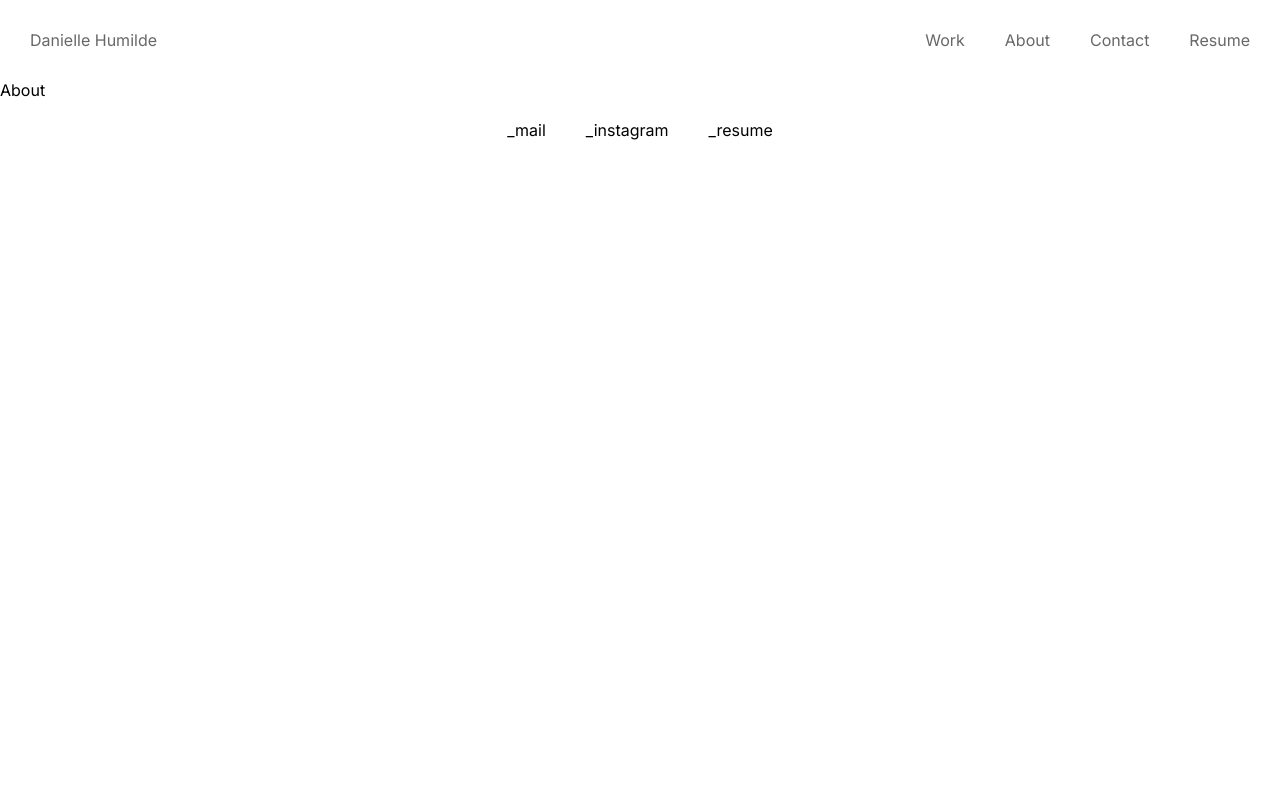
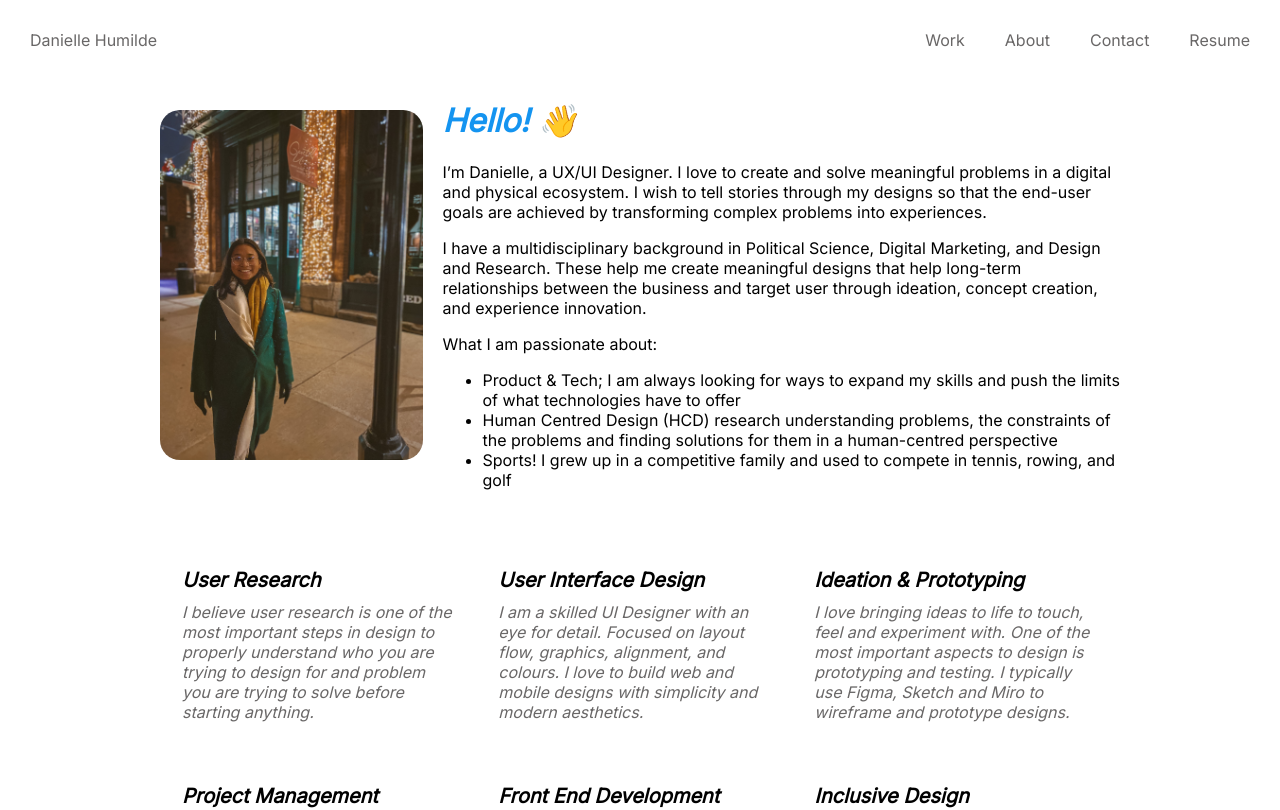
Before and after one commit to Stuart-Wilcox/Danielle-Humilde-Website, a React (Create React App) app: page /about in a window 1280 px wide. Shown: the top 810 px of the page. Built offline with nearby package versions, Linux system fonts and the light colour scheme.

Commit message:
about page working

```diff
--- /dev/null
+++ b/src/components/Content/index.tsx
@@ -0,0 +1,27 @@
+import styled from "styled-components";
+
+const StyledContent = styled.div`
+    display: flex;
+    flex-direction: row;
+    align-items: stretch;
+`;
+
+const StyledContentShoulder = styled.div`
+    flex: 1;
+`;
+
+const StyledContentMain = styled.div`
+    flex: 6;
+`;
+
+const Content: React.FC<{}> = ({ children }) => (
+    <StyledContent>
+        <StyledContentShoulder />
+        <StyledContentMain>
+            {children}
+        </StyledContentMain>
+        <StyledContentShoulder />
+    </StyledContent>
+);
+
+export default Content;
--- a/src/components/Paragraph/index.tsx
+++ b/src/components/Paragraph/index.tsx
@@ -2,7 +2,7 @@ import styled from "styled-components";
 
 const Paragraph = styled.p`
     font-weight: 500px;
-    font-size: 18px;
+    font-size: 16px;
     color: #000;
 `;
 
--- a/src/components/index.tsx
+++ b/src/components/index.tsx
@@ -1,3 +1,4 @@
+export { default as Content } from './Content';
 export { default as Navbar } from './Navbar';
 export { default as Footer } from './Footer';
 export { default as Title } from './Title';
--- /dev/null
+++ b/src/pages/About/index.style.tsx
@@ -0,0 +1,57 @@
+import styled from "styled-components";
+import { Title } from '../../components';
+
+export const StyledAbout = styled.div`
+
+`;
+
+export const StyledAboutContent = styled.div`
+    display: flex;
+    flex-direction: row;
+    align-items: flex-start;
+`;
+
+export const StyledAboutImage = styled.img`
+    margin-top: 30px;
+    max-height: 350px;
+    border-radius: 20px;
+    margin-right: 20px;
+`;
+
+export const StyledAboutIntro = styled.div`
+
+`;
+
+export const StyledAboutTitle = styled(Title)`
+    font-style: italic;
+    color: #1494F0;
+`;
+
+export const StyledAboutDetails = styled.table`
+
+`;
+
+export const StyledAboutDetailsRow = styled.tr`
+
+`;
+
+export const StyledAboutDetailsItem = styled.td`
+    text-align: left;
+    vertical-align: top;
+    padding: 0 20px;
+`;
+
+export const StyledAboutDetailsItemTitle = styled.div`
+    margin-top: 60px;
+    font-weight: 700;
+    font-style: italic;
+    font-size: 20px;
+    color: #000;
+    margin-bottom: 10px;
+`;
+
+export const StyledAboutDetailsItemContent = styled.div`
+    font-weight: 400;
+    font-style: italic;
+    color: #696767;
+`;
--- a/src/pages/About/index.tsx
+++ b/src/pages/About/index.tsx
@@ -1,17 +1,133 @@
-import * as React from 'react'
+import * as React from 'react';
+import {
+    Content,
+    Paragraph,
+} from '../../components';
+import {
+    StyledAbout,
+    StyledAboutContent,
+    StyledAboutDetails,
+    StyledAboutDetailsItem,
+    StyledAboutDetailsItemContent,
+    StyledAboutDetailsItemTitle,
+    StyledAboutDetailsRow,
+    StyledAboutImage,
+    StyledAboutIntro,
+    StyledAboutTitle,
+} from './index.style';
 
+type AboutDetails = {
+    title: string;
+    content: string;
+};
+
+const aboutDetails: AboutDetails[] = [
+    {
+        title: "User Research",
+        content: "I believe user research is one of the most important steps in design to properly understand who you are trying to design for and problem you are trying to solve before starting anything.",
+    },
+    {
+        title: "User Interface Design",
+        content: "I am a skilled UI Designer with an eye for detail. Focused on layout flow, graphics, alignment, and colours. I love to build web and mobile designs with simplicity and modern aesthetics.",
+    },
+    {
+        title: "Ideation & Prototyping",
+        content: "I love bringing ideas to life to touch, feel and experiment with. One of the most important aspects to design is prototyping and testing. I typically use Figma, Sketch and Miro to wireframe and prototype designs.",
+    },
+    {
+        title: "Project Management",
+        content: "I manage multiple clients, campaigns, and projects at a time. Project management is a key asset in order to keep organised especially in design and marketing ",
+    },
+    {
+        title: "Front End Development",
+        content: "I can create, develop, and manage web designs for front-end development using CSS, HTML, and JavaScript",
+    },
+    {
+        title: "Inclusive Design",
+        content: "I believe design should cater towards all people, not just cis-gender, able bodies. Design should always be made with inclusivity and accessibility for all people",
+    },
+];
 
 export interface IProps {
 
 }
 
 const About: React.FC<IProps> = (props: IProps) => {
-    const {} = props
+    const {} = props;
+
+    const aboutDetailsPerRow = 3;
+
+    const aboutDetailsRows: AboutDetails[][] = React.useMemo(() => {
+        return aboutDetails.reduce((acc, curr) => {
+            if (acc.length === 0) {
+                acc.push([]);
+            }
+
+            if (acc[acc.length-1].length === aboutDetailsPerRow) {
+                acc.push([]);
+            }
+
+            acc[acc.length-1].push(curr);
+
+            return acc;
+        }, [] as AboutDetails[][]);
+    }, [aboutDetailsPerRow]);
 
     return (
-        <>
-            About
-        </>
+        <Content>
+            <StyledAbout>
+                <StyledAboutContent>
+                    <StyledAboutImage
+                        src={'images/about.jpg'}
+                        alt={'Danielle Humilde'}
+                    />
+                    <StyledAboutIntro>
+                        <StyledAboutTitle>Hello! 👋</StyledAboutTitle>
+                        <Paragraph>
+                            I’m Danielle, a UX/UI Designer. I love to create and solve meaningful problems in a digital and physical ecosystem. I wish to tell stories through my designs so that the end-user goals are achieved by transforming complex problems into experiences.
+                        </Paragraph>
+                        <Paragraph>
+                            I have a multidisciplinary background in Political Science, Digital Marketing, and Design and Research. These help me create meaningful designs that help long-term relationships between the business and target user through ideation, concept creation, and experience innovation.
+                        </Paragraph>
+                        <Paragraph>
+                            What I am passionate about:
+                        </Paragraph>
+                        <Paragraph>
+                            <ul>
+                                <li>Product & Tech; I am always looking for ways to expand my skills and push the limits of what technologies have to offer</li>
+                                <li>Human Centred Design (HCD) research understanding problems, the constraints of the problems and finding solutions for them in a human-centred perspective</li>
+                                <li>Sports! I grew up in a competitive family and used to compete in tennis, rowing, and golf</li>
+                            </ul>
+
+                        </Paragraph>
+                    </StyledAboutIntro>
+                </StyledAboutContent>
+                <StyledAboutDetails>
+                    <tbody>
+                        {
+                            aboutDetailsRows.map((aboutDetailsRow, index) => (
+                                <StyledAboutDetailsRow
+                                    key={index}
+                                >
+                                    {
+                                        aboutDetailsRow.map(aboutDetailsItem => (
+                                            <StyledAboutDetailsItem key={aboutDetailsItem.title}>
+                                                <StyledAboutDetailsItemTitle>
+                                                    {aboutDetailsItem.title}
+                                                </StyledAboutDetailsItemTitle>
+                                                <StyledAboutDetailsItemContent>
+                                                    {aboutDetailsItem.content}
+                                                </StyledAboutDetailsItemContent>
+                                            </StyledAboutDetailsItem>
+                                        ))
+                                    }
+                                </StyledAboutDetailsRow>
+                            ))
+                        }
+                    </tbody>
+                </StyledAboutDetails>
+            </StyledAbout>
+        </Content>
     )
 }
 
--- a/src/pages/Home/index.style.tsx
+++ b/src/pages/Home/index.style.tsx
@@ -1,17 +1,6 @@
 import styled from "styled-components";
 
 export const StyledHome = styled.div`
-    display: flex;
-    flex-direction: row;
-    align-items: stretch;
-`;
-
-export const StyledHomeShoulder = styled.div`
-    flex: 1;
-`;
-
-export const StyledHomeContent = styled.div`
-    flex: 6;
     display: flex;
     flex-direction: column;
     align-items: center;
--- a/src/pages/Home/index.tsx
+++ b/src/pages/Home/index.tsx
@@ -1,13 +1,12 @@
 import * as React from 'react'
 import {
+    Content,
     Title,
     Paragraph,
 } from '../../components';
 import ProjectGrid from './ProjectGrid';
 import {
     StyledHome,
-    StyledHomeShoulder,
-    StyledHomeContent,
 } from './index.style';
 
 export interface IProps {
@@ -18,9 +17,8 @@ const Home: React.FC<IProps> = (props: IProps) => {
     const {} = props;
 
     return (
-        <StyledHome>
-            <StyledHomeShoulder />
-            <StyledHomeContent>
+        <Content>
+            <StyledHome>
                 <Title style={{ fontStyle: 'italic' }}>Hi! I'm Danielle Humilde</Title>
                 <Paragraph>
                     My passion for design is to create inclusive and diverse interfaces for a wide array of user experiences.
@@ -29,9 +27,8 @@ const Home: React.FC<IProps> = (props: IProps) => {
                 </Paragraph>
 
                 <ProjectGrid />
-            </StyledHomeContent>
-            <StyledHomeShoulder />
-        </StyledHome>
+            </StyledHome>
+        </Content>
     )
 }
 
```
Also changed, not shown: public/images/about.jpg (added).
